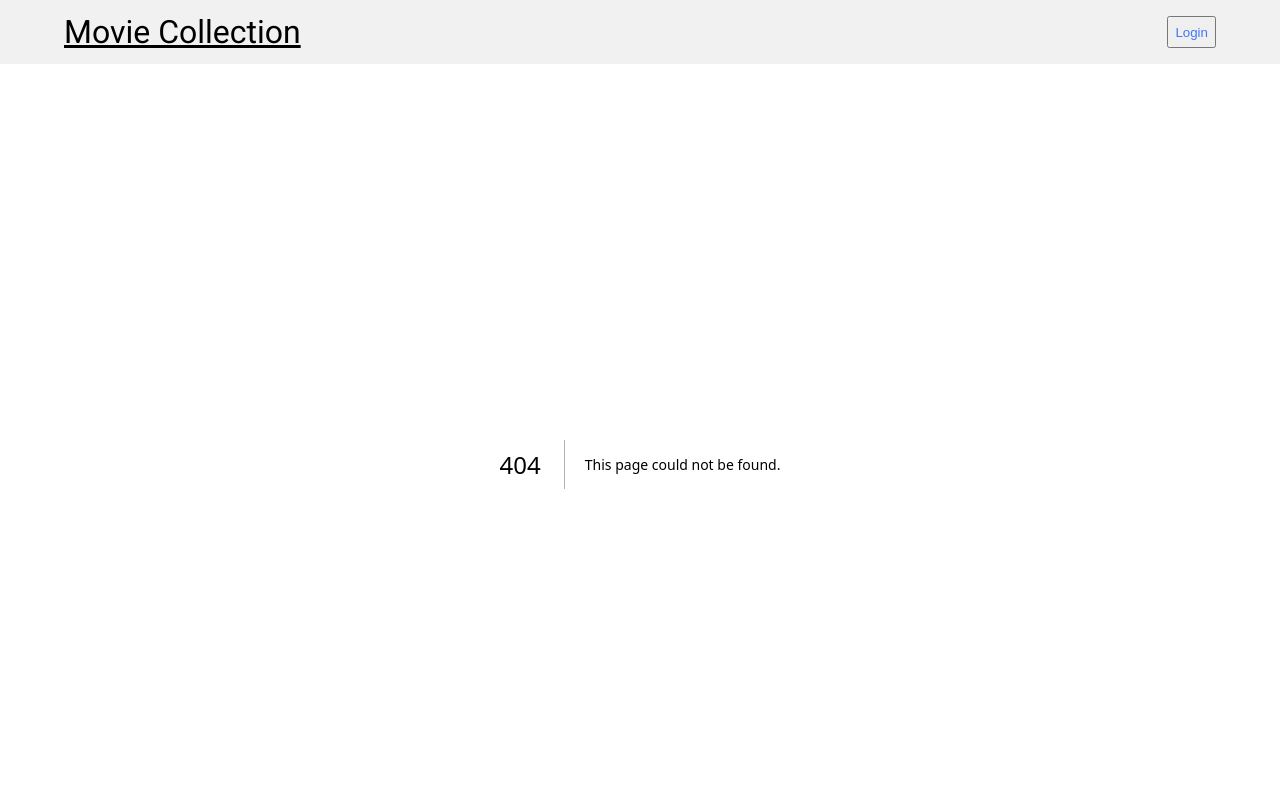
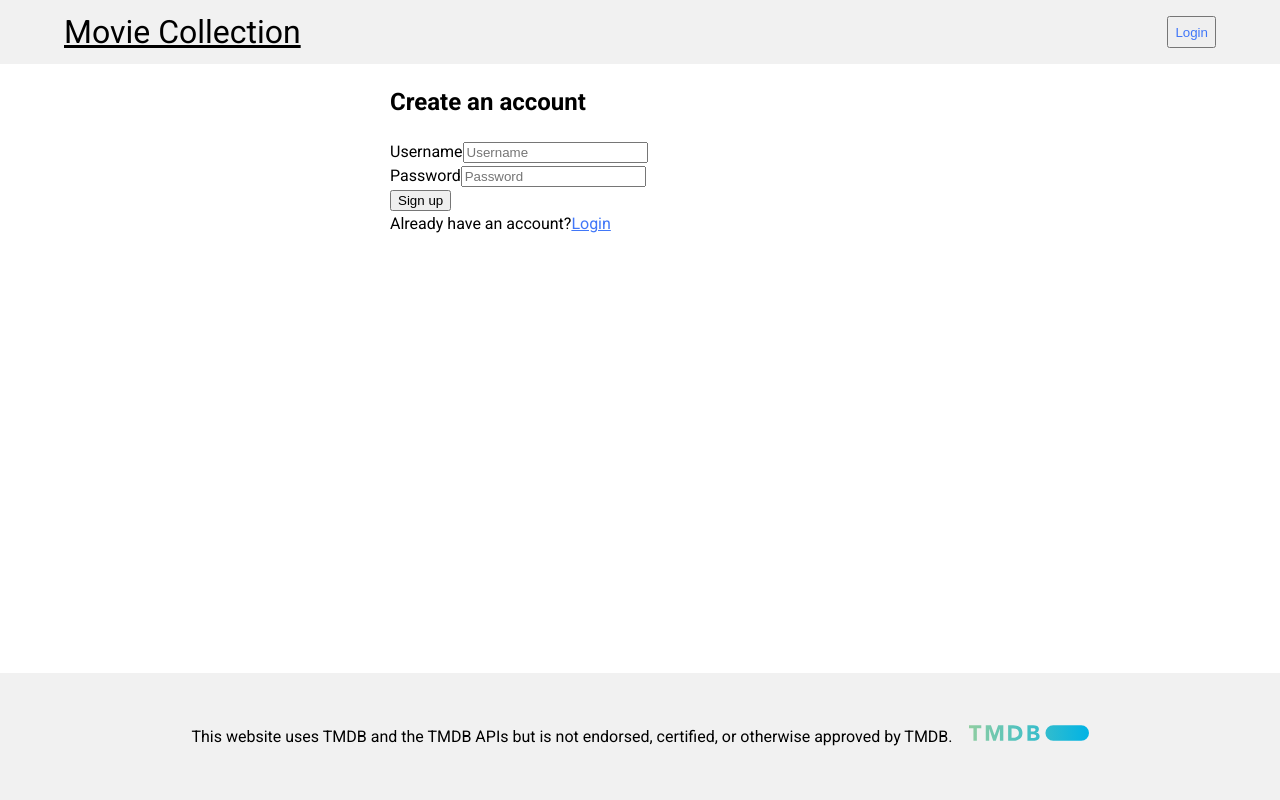
Before and after one commit to goranferbisek/movie-collection, a Next.js app: page /signup in a window 1280 px wide. Before the commit this address had no page. Shown: the top 800 px of the page. Built offline with nearby package versions, Linux system fonts and the light colour scheme.

Commit message:
Make Signup form

```diff
--- /dev/null
+++ b/app/signup/page.js
@@ -0,0 +1,36 @@
+import classes from "./page.module.css";
+import SignUpFormSubmit from "@/components/authentication/signup-form-submit";
+import Link from "next/link";
+
+export const metadata = {
+    title: "SignUp"
+}
+
+export default function SignUpPage() {
+    async function signUp(formData) {
+        "use server";
+        const username = formData.get('username');
+
+        console.log(`${username} is trying create an account`);
+    }
+
+    return (<>
+        <form action={signUp}>
+            <section className={classes.login}>
+                <h2>Create an account</h2>
+                <div className={classes.control}>
+                    <label htmlFor="username">Username</label>
+                    <input type="text" name="username" placeholder="Username"/>
+                </div>
+                <div className={classes.control}>
+                    <label htmlFor="password">Password</label>
+                    <input type="password" name="password" placeholder="Password"/>
+                </div>
+                <div className={classes.control}>
+                    <SignUpFormSubmit/>
+                </div>
+                <span>Already have an account?</span><Link href="/login">Login</Link>
+            </section>
+        </form>
+    </>);
+}
--- /dev/null
+++ b/app/signup/page.module.css
@@ -0,0 +1,8 @@
+.login {
+    max-width: 500px;
+    margin: auto;
+}
+
+.control {
+
+}
--- /dev/null
+++ b/components/authentication/signup-form-submit.js
@@ -0,0 +1,13 @@
+'use client';
+
+import { useFormStatus} from "react-dom";
+
+export default function SignUpFormSubmit() {
+    const status = useFormStatus();
+
+    return (<>
+        <button disabled={status.pending}>
+            {status.pending ? 'Authenticating...' : 'Sign up'}
+        </button>
+    </>);
+}
```
